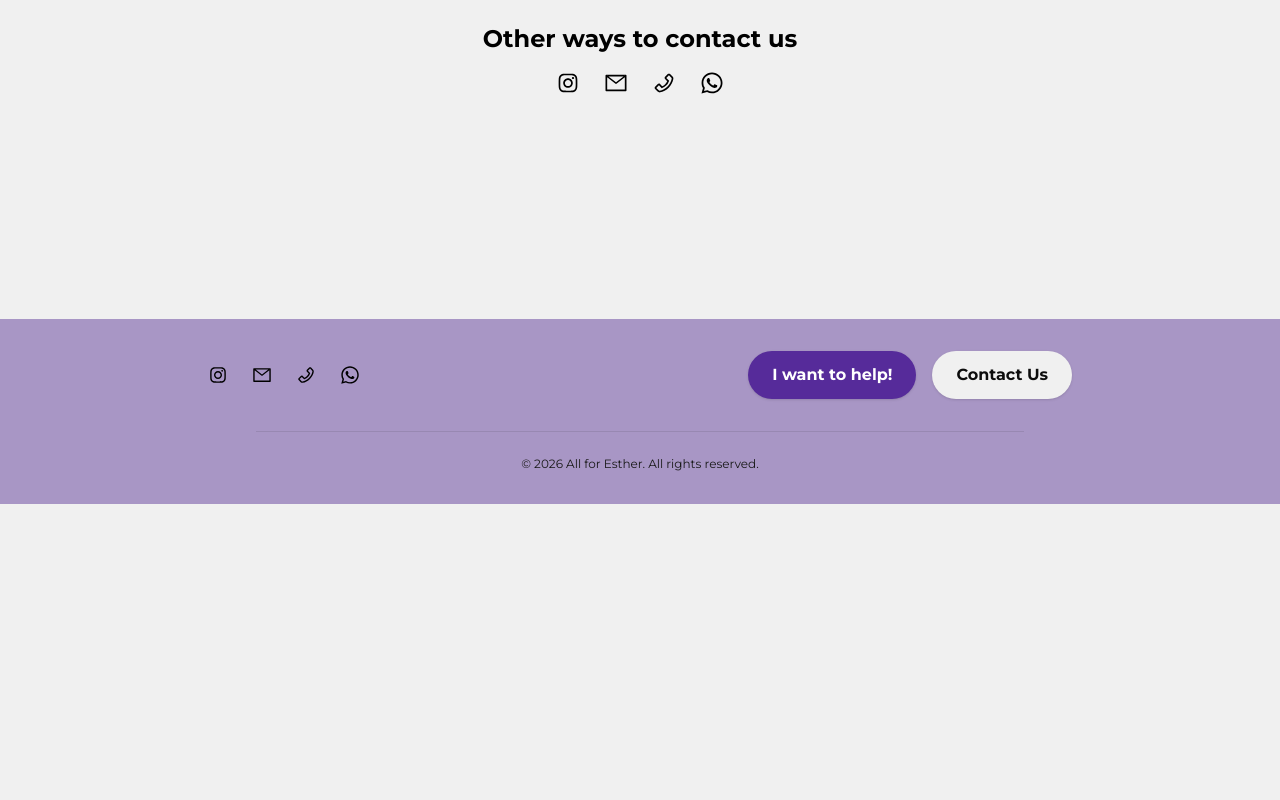
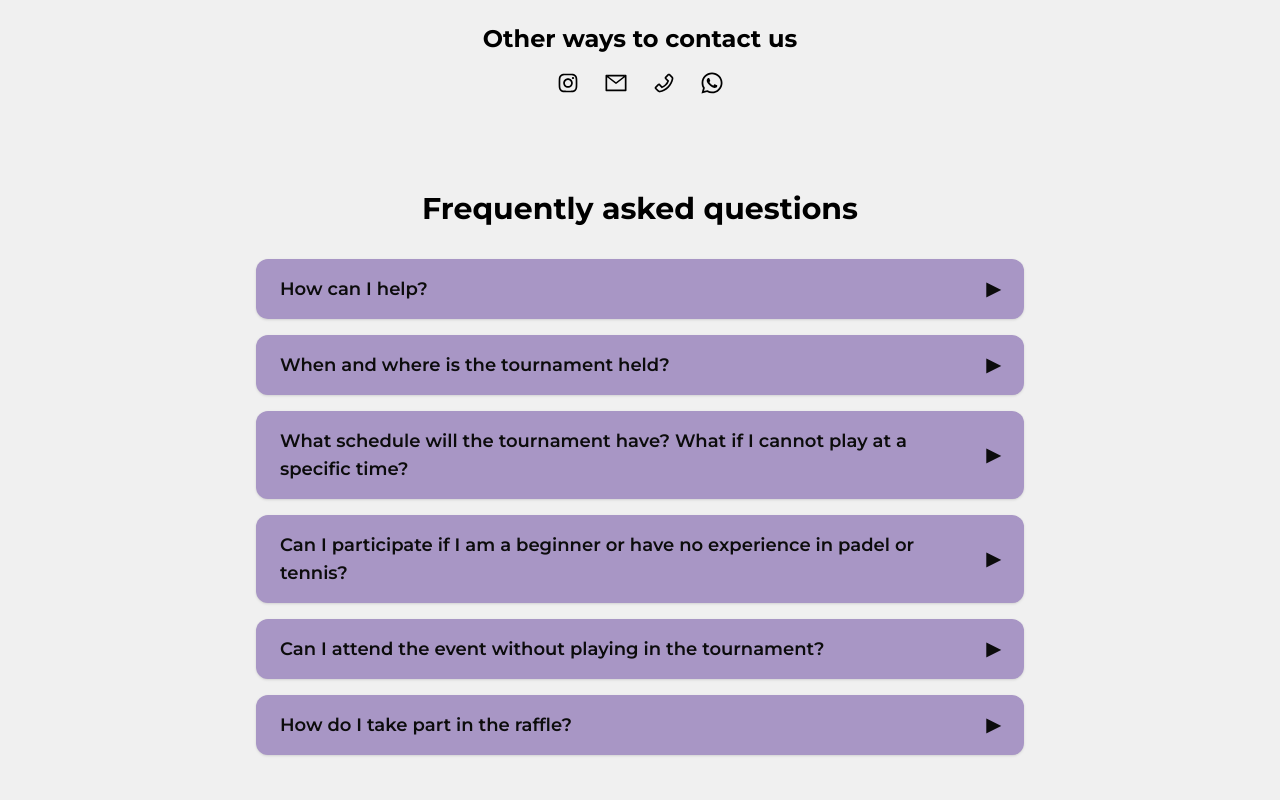
Before and after one commit to CarlesMG6/todosxesther, a Next.js app: page /en/contacto in a window 1280 px wide. Shown: the part 700-1500 px from the top of the page. Before the commit the page ends 1204 px from the top, so only its background shows below. Built offline with nearby package versions, Linux system fonts and the light colour scheme.

Commit message:
Add FAQs to Contact

```diff
--- a/src/app/[locale]/contacto/page.js
+++ b/src/app/[locale]/contacto/page.js
@@ -4,6 +4,7 @@ import ContactOptions from "@/components/ContactOptions";
 import ContactForm from "@/components/ContactForm";
 import Footer from "@/components/Footer";
 import Header from "@/components/Header";
+import FAQs from "@/components/FAQs";
 
 export default function ContactPage() {
       // TODO https://clubesportiuvalldoreix.com/ca/
@@ -21,6 +22,7 @@ export default function ContactPage() {
       <main className="flex flex-grow w-full flex-col items-center justify-between py-32 px-16 ">
           <ContactForm />
           <ContactOptions />
+          <FAQs />
       </main>
 
       <Footer />
--- a/src/app/[locale]/page.js
+++ b/src/app/[locale]/page.js
@@ -2,28 +2,29 @@
 
 import Footer from "@/components/Footer";
 import Header from "@/components/Header";
+import Hero from "@/components/Hero";
 
 import {useTranslations} from 'next-intl';
 
 export default function Home() {
-  const t = useTranslations('Home');
 
   return (
     <div className="flex flex-col min-h-screen items-center justify-center bg-background">
       <Header />
+      <div className="flex grow w-full items-center justify-center flex-col mt-24">
+      {/* Hero o landing - Bonito con alguna foto o algo
+        - Info sobre el torneo - fecha, lugar, categorías, etc
+        - Padel y tennis + Botón apuntarse que redirija a xporty
+        - Mensajito de se tiene en cuenta tu disponibilidad horaria y se flexibiliza para que puedas participar.
+      */}
+      <Hero/>
+      <main className="flex grow w-full flex-col items-center justify-between py-32 px-16 ">
 
-      <main className="flex flex-grow w-full flex-col items-center justify-between py-32 px-16 ">
-        <h1>{t('title')}</h1>
-        {/* Hero o landing - Bonito con alguna foto o algo
-          - Info sobre el torneo - fecha, lugar, categorías, etc
-          - Padel y tennis + Botón apuntarse que redirija a xporty
-          - Mensajito de se tiene en cuenta tu disponibilidad horaria y se flexibiliza para que puedas participar.
-        */}
         {/* call to action (CTA) a quien es esther - descubre la historia de Esther */}
         {/* call to action (CTA) a donaciones - ¿Como puedo ayudar?*/}
         {/* call to action (CTA) a agenda del torneo - consulta la agenda o consulta todo lo que tenemos preparado o algo así */}
       </main>
-
+      </div>
       <Footer />
     </div>
   );
--- /dev/null
+++ b/src/components/FAQs.js
@@ -0,0 +1,81 @@
+'use client'
+
+import { useState } from "react";
+import { useTranslations } from "next-intl";
+
+const FAQS = [
+	{ q: "q1", a: "a1" },
+	{ q: "q2", a: "a2" },
+	{ q: "q3", a: "a3" },
+	{ q: "q4", a: "a4" },
+	{ q: "q5", a: "a5" },
+	{ q: "q6", a: "a6" }
+];
+
+function FAQItem({ q, a, open, onClick }) {
+	return (
+		<div className="w-10/12 md:w-full mx-auto rounded-xl bg-primary-foreground shadow mb-4  transition-all hover:bg-primary-foreground/80 hover:scale-105 hover:shadow-xl">
+			<button
+				className="w-full flex justify-between items-center px-6 py-4 text-lg font-semibold text-primary focus:outline-none text-left"
+				onClick={onClick}
+				aria-expanded={open}
+			>
+				<span>{q}</span>
+				<span
+					className={`ml-4 transition-transform ${
+						open ? "rotate-90" : ""
+					}`}
+				>
+					▶
+				</span>
+			</button>
+			{open && (
+				<div className="px-6 py-4 text-base text-primary border-t border-primary/10">
+					{a}
+				</div>
+			)}
+		</div>
+	);
+}
+
+export default function FAQs() {
+	const t = useTranslations('FAQs');
+	const [openIdx, setOpenIdx] = useState(null);
+	const [showAll, setShowAll] = useState(false);
+	const visibleFaqs = showAll ? FAQS : FAQS.slice(0, 8);
+
+	return (
+		<section
+			id="faqs-section"
+			className="w-full max-w-3xl mx-auto py-16 relative"
+		>
+			<h2 className="text-3xl font-bold mb-8 text-center">
+				{t('title')}
+			</h2>
+			<div className="relative">
+				{visibleFaqs.map((faq, idx) => (
+					<FAQItem
+						key={idx}
+						q={t(faq.q)}
+						a={t(faq.a)}
+						open={openIdx === idx}
+						onClick={() => setOpenIdx(openIdx === idx ? null : idx)}
+					/>
+				))}
+				{!showAll && FAQS.length > 8 && (
+					<div className="absolute left-0 right-0 bottom-0 h-24 pointer-events-none bg-gradient-to-t from-background via-background/80 to-transparent rounded-b-xl" />
+				)}
+			</div>
+			{!showAll && FAQS.length > 8 && (
+				<div className="flex justify-center mt-2">
+					<button
+						className="px-6 py-2 rounded-full bg-primary text-background font-semibold shadow hover:bg-primary/80 hover:scale-110 hover:shadow-xl transition-all"
+						onClick={() => setShowAll(true)}
+					>
+						{t('showMore')}
+					</button>
+				</div>
+			)}
+		</section>
+	);
+}
--- /dev/null
+++ b/src/components/Hero.js
@@ -0,0 +1,15 @@
+'use client'
+
+import { useTranslations } from 'next-intl';
+
+export default function Hero() {
+  const t = useTranslations('Hero');
+
+  return (
+      <div className="w-full bg-pale-orange h-96">
+       <div className="w-full h-full flex items-center justify-center text-center">
+        HERO
+       </div>
+      </div>
+  );
+}
--- a/src/messages/ca.json
+++ b/src/messages/ca.json
@@ -55,5 +55,21 @@
   },
   "ContactOptions": {
     "title": "Altres formes de contactar-nos"
+  },
+  "FAQs": {
+    "title": "Preguntes freqüents",
+    "showMore": "Mostrar més",
+    "q1": "Com puc ajudar?",
+    "a1": "Ens pots ajudar de moltes maneres: fent una donació a l'IBAN ES93 21000423990200552994, participant al sorteig, apuntant-te al torneig o mitjançant la pala 0 (pagant l'import del torneig sense participar). Qualsevol ajuda, per petita que sigui, és benvinguda.",
+    "q2": "Quan i on se celebra el torneig?",
+    "a2": "El torneig se celebra del 20 al 26 d'abril a les instal·lacions del Club Esportiu Valldoreix.",
+    "q3": "Quin horari tindrà el torneig? Què passa si no puc jugar en un horari concret?",
+    "a3": "No et preocupis per l'horari, es té en compte la disponibilitat dels participants i es flexibilitza perquè hi puguis participar. Podràs indicar les teves franges horàries no disponibles i es farà tot el possible per adaptar-s'hi.",
+    "q4": "Puc participar si sóc principiant o no tinc experiència en pàdel o tennis?",
+    "a4": "Hi ha categories per a tots els nivells, des de principiants fins a avançats. Si no tens gens d'experiència i no et sents còmode jugant però vols aportar, sempre pots participar en la pala 0 (modalitat en què pagues l'import del torneig sense participar).",
+    "q5": "Es pot assistir a l'esdeveniment sense jugar al torneig?",
+    "a5": "És clar que sí, tothom és benvingut. Aquests dies estaran plens d'activitats, sortejos, música, menjar i beguda. T'animem a venir a gaudir de l'esdeveniment i participar en la causa.",
+    "q6": "Com participo en el sorteig?",
+    "a6": "Per participar en el sorteig es podran comprar butlletes presencialment durant l'esdeveniment. El sorteig es farà l'últim dia i s'anunciaran els guanyadors presencialment."
   }
 }
--- a/src/messages/en.json
+++ b/src/messages/en.json
@@ -55,5 +55,21 @@
   },
   "ContactOptions": {
     "title": "Other ways to contact us"
+  },
+  "FAQs": {
+    "title": "Frequently asked questions",
+    "showMore": "Show more",
+    "q1": "How can I help?",
+    "a1": "You can help us in many ways: making a donation to IBAN ES93 21000423990200552994, joining the raffle, signing up for the tournament, or through the \"pala 0\" option (paying the tournament fee without participating). Any help, no matter how small, is welcome.",
+    "q2": "When and where is the tournament held?",
+    "a2": "The tournament takes place from April 20 to 26 at the Club Esportiu Valldoreix facilities.",
+    "q3": "What schedule will the tournament have? What if I cannot play at a specific time?",
+    "a3": "Do not worry about the schedule; participants' availability is considered and it is made flexible so you can take part. You will be able to indicate time slots when you are unavailable and every effort will be made to adapt.",
+    "q4": "Can I participate if I am a beginner or have no experience in padel or tennis?",
+    "a4": "There are categories for all levels, from beginners to advanced. If you have no experience and are not comfortable playing but still want to contribute, you can always join the \"pala 0\" option (paying the tournament fee without participating).",
+    "q5": "Can I attend the event without playing in the tournament?",
+    "a5": "Of course, everyone is welcome. These days will be full of activities, raffles, music, food and drink. We encourage you to come enjoy the event and support the cause.",
+    "q6": "How do I take part in the raffle?",
+    "a6": "Raffle tickets can be purchased in person during the event. The raffle will be held on the last day and winners will be announced in person."
   }
 }
--- a/src/messages/es.json
+++ b/src/messages/es.json
@@ -55,5 +55,21 @@
   },
   "ContactOptions": {
     "title": "Otras formas de contactarnos"
+  },
+  "FAQs": {
+    "title": "Preguntas frecuentes",
+    "showMore": "Mostrar más",
+    "q1": "¿Cómo puedo ayudar?",
+    "a1": "Puedes ayudarnos de muchas formas: Realizando una donación al IBAN ES93 21000423990200552994, participando en el sorteo, apuntándote al torneo o mediante la pala 0 (pagando el importe del torneo sin participar). Cualquier ayuda, por pequeña que sea, es bienvenida.",
+    "q2": "¿Cuándo y dónde se celebra el torneo?",
+    "a2": "El torneo se celebra del 20 al 26 de abril en las instalaciones del Club Esportiu Valldoreix.",
+    "q3": "¿Qué horario tendrá el torneo? ¿Qué pasa si no puedo jugar en un horario concreto?",
+    "a3": "No te preocupes por el horario, se tiene en cuenta la disponibilidad de los participantes y se flexibiliza para que puedas participar. Se te permitirá indicar tus franjas horarias no disponibles y se hará todo lo posible para adaptarse a ellas.",
+    "q4": "¿Puedo participar si soy principiante o no tengo experiencia en pádel o tenis?",
+    "a4": "Hay categorías para todos los niveles, desde principiantes hasta avanzados. Si no tienes nada de experiencia y no estás cómodo jugando pero quieres aportar siempre puedes participar en la pala 0 (modalidad en la que pagas el importe del torneo sin participar).",
+    "q5": "¿Se puede asistir al evento sin jugar en el torneo?",
+    "a5": "Claro que sí, todo el mundo es bienvenido, estos días estarán llenos de actividades, sorteos, música, comida y bebida. Te animamos a venir a disfrutar del evento y participar en la causa.",
+    "q6": "¿Cómo participo en el sorteo?",
+    "a6": "Para participar en el sorteo se podrán comprar boletos presencialmente durante el evento. El sorteo se realizará el último día del evento y se anunciarán los ganadores presencialmente."
   }
 }
```
Also changed, not shown: src/components/CtaSection.js (added).
